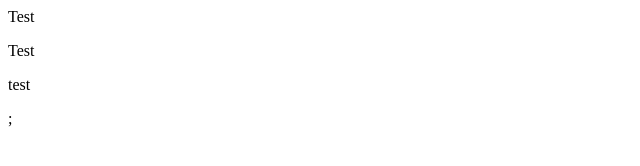
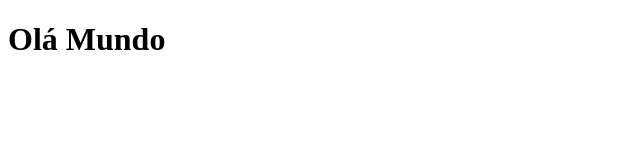
Before and after one commit to GabrielCCrispi/Course_Git, a plain HTML site: page Git_Teste_repo1/index.html in a window 1280 px wide. Shown: the whole page, without its empty margins (0-640 px from the left). Drawn offline with Linux system fonts and the light colour scheme.

Commit message:
Funcionalidade executada

```diff
--- a/Git_Teste_repo1/index.html
+++ b/Git_Teste_repo1/index.html
@@ -1,4 +1,12 @@
-<p>Test</p>
-<p>Test</p>
-<p>test</p>
-;
+<!DOCTYPE html>
+<html lang="en">
+<head>
+    <meta charset="UTF-8">
+    <meta http-equiv="X-UA-Compatible" content="IE=edge">
+    <meta name="viewport" content="width=device-width, initial-scale=1.0">
+    <title>Document</title>
+</head>
+<body>
+    <h1>Olá Mundo</h1>
+</body>
+</html>
```
